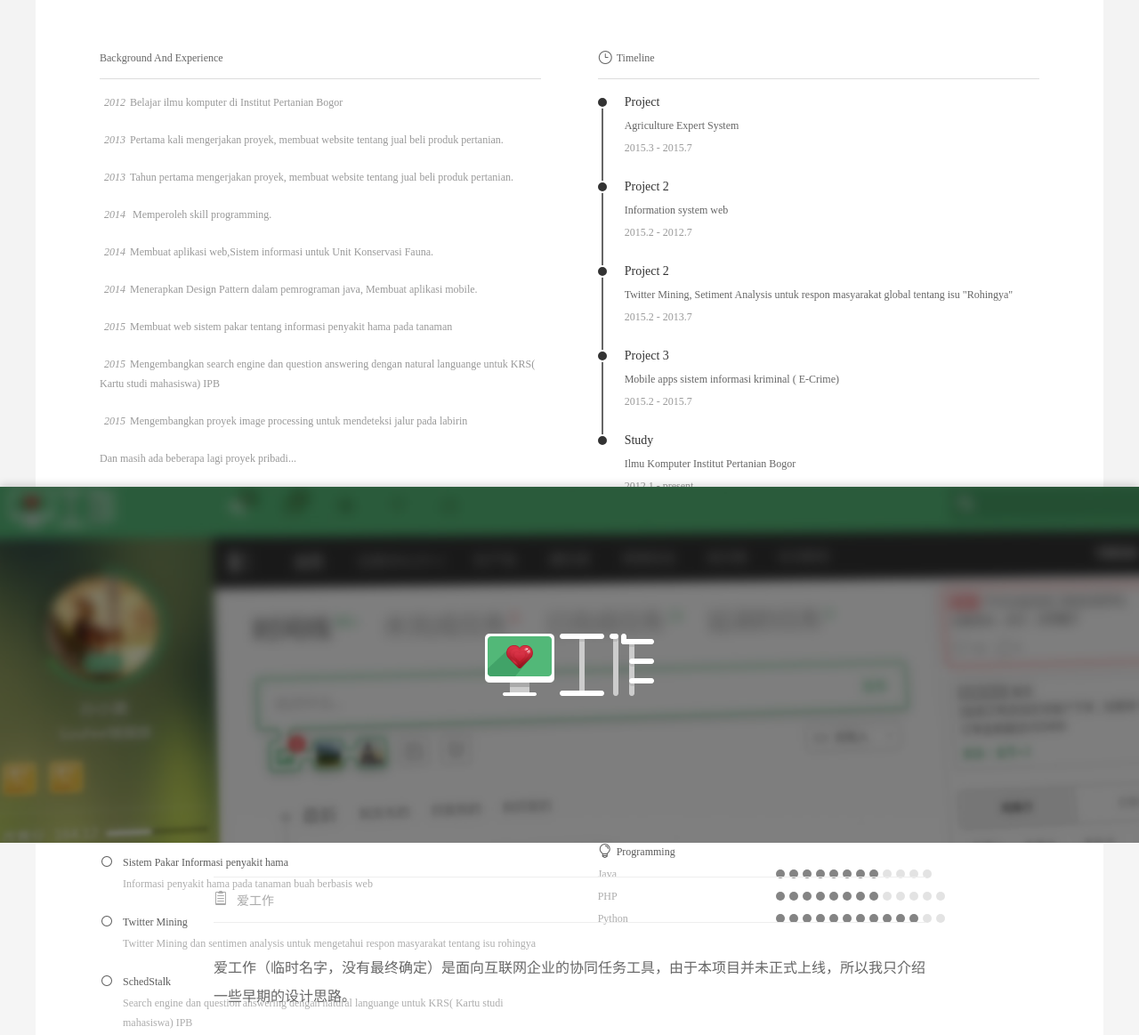
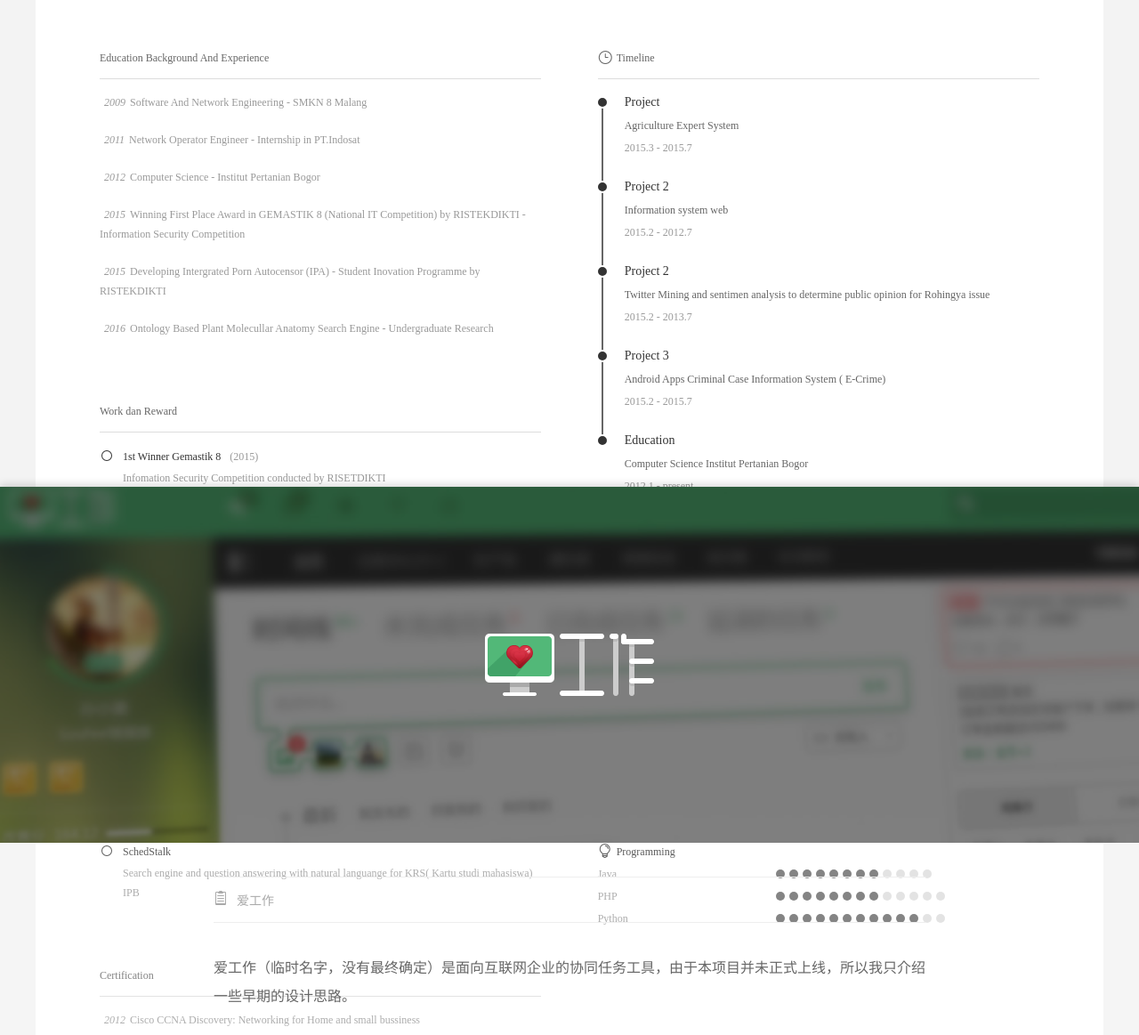
Before and after one commit to Gustibimo/Gustibimo.github.io, a plain HTML site: page cv/index.html in a window 1280 px wide. Shown: the part 253-1416 px from the top of the page at 89% size. Drawn offline with Linux system fonts and the light colour scheme.

Commit message:
Update index.html

```diff
--- a/cv/index.html
+++ b/cv/index.html
@@ -98,68 +98,65 @@
                     <!--left-->
                     <div class="info_area info_left info_content">
 
-                        <h5>Background And Experience</h5>
-                        <p class="desc"><em class="count">2012</em>Belajar ilmu komputer di Institut Pertanian Bogor</p>
+                        <h5>Education Background And Experience</h5>
+                        <p class="desc"><em class="count">2009</em>Software And Network Engineering - SMKN 8 Malang</p>
                         <!-- s1~s5  -->
-                        <p class="desc s1"><em class="count">2013</em>Pertama kali mengerjakan proyek, membuat website tentang jual beli produk pertanian.</p>
-                        <p class="desc s2"><em class="count">2013</em>Tahun pertama mengerjakan proyek, membuat website tentang jual beli produk pertanian.</p>
-                        <p class="desc"><em class="count">2014</em>	Memperoleh skill programming.</p>
-                        <p class="desc s3"><em class="count">2014</em>Membuat aplikasi web,Sistem informasi untuk Unit Konservasi Fauna.</p>
-                        <p class="desc s4"><em class="count">2014</em>Menerapkan Design Pattern dalam pemrograman java, Membuat aplikasi mobile.</p>
-                        <p class="desc s5"><em class="count">2015</em>Membuat web sistem pakar tentang informasi penyakit hama pada tanaman</p>
-                        <p class="desc s5"><em class="count">2015</em>Mengembangkan search engine dan question answering dengan natural languange untuk KRS( Kartu studi mahasiswa) IPB </p>
-                        <p class="desc s5"><em class="count">2015</em>Mengembangkan proyek image processing untuk mendeteksi jalur pada labirin</p>
-                        <p class="desc">Dan masih ada beberapa lagi proyek pribadi...</p>
+                        <p class="desc s1"><em class="count">2011</em>Network Operator Engineer - Internship in PT.Indosat </p>
+                        <p class="desc s1"><em class="count">2012</em>Computer Science - Institut Pertanian Bogor</p>
+                        <p class="desc s2"><em class="count">2015</em>Winning First Place Award in GEMASTIK 8 (National IT Competition) by RISTEKDIKTI - Information Security Competition</p>
+                        <p class="desc"><em class="count">2015</em>Developing Intergrated Porn Autocensor (IPA) - Student Inovation Programme by RISTEKDIKTI</p>
+                        <p class="desc s3"><em class="count">2016</em>Ontology Based Plant Molecullar Anatomy Search Engine - Undergraduate Research </p>
+
 
                         <h5>Work dan Reward</h5>
                         <ul>
  <li class="clearfix">
                                 <div class="con">
-                                    <h3><i aria-hidden="true" data-icon="&#x5b;"></i>Juara 1 Gemastik 8<em>(2015)</em></h3>
-                                    <p>Kompetisi GEMASTIK kategori keamanan jaringan dan sistem informasi</p>
+                                    <h3><i aria-hidden="true" data-icon="&#x5b;"></i>1st Winner Gemastik 8<em>(2015)</em></h3>
+                                    <p>Infomation Security Competition conducted by RISETDIKTI</p>
                                 </div>
                                 <a href="javascript:;" class="btn_go btn_green r5 product_5">lihat<i aria-hidden="true" data-icon="&#x35;"></i></a>
                             </li>
  <li class="clearfix">
                                 <div class="con">
-                                    <h3><i aria-hidden="true" data-icon="&#x5b;"></i>Praktek Kerja Lapang di PT.Indosat cabang Malang<em>(2012)</em></h3>
-                                    <p>Bekerja pada divisi Network Operation and Management (NOM)</p>
-				<p>Bekerja pada divisi Marketing Communication</p>
+                                    <h3><i aria-hidden="true" data-icon="&#x5b;"></i>Intership in PT.Indosat<em>(2012)</em></h3>
+                                    <p>Work in BSS NOM, Responsible to Monitoring and Operate Network</p>
+				<p>Work in Marketing Communication</p>
                                 </div>
 
                             </li>
                             <li class="clearfix">
                                 <div class="con">
-                                    <h3><i aria-hidden="true" data-icon="&#x5b;"></i>AgriService<em>(Jual beli Produk Pertanian)</em></h3>
-                                    <p>Jual beli produk pertanian</p>
+                                    <h3><i aria-hidden="true" data-icon="&#x5b;"></i>AgriService<em>(Agriculture Product e-commerce)</em></h3>
+                                    <p>Agriculture Product e-commerce</p>
                                 </div>
-                                <a href="javascript:;" class="btn_go btn_green product_1 r5">Lihat<i aria-hidden="true" data-icon="&#x35;"></i></a>
+                                <a href="javascript:;" class="btn_go btn_green product_1 r5">lihat<i aria-hidden="true" data-icon="&#x35;"></i></a>
                             </li>
                             <li class="clearfix">
                                 <div class="con">
                                     <h3><i aria-hidden="true" data-icon="&#x5b;"></i>E-crime<em></em></h3>
-                                    <p>Sistem Informasi berita kriminal berbasis Android</p>
+                                    <p>Android based Criminal Case Information System</p>
                                 </div>
                                 <a href="javascript:;" class="btn_go btn_green product_2 r5">Lihat<i aria-hidden="true" data-icon="&#x35;"></i></a>
                             </li>
                             <li class="clearfix">
                                 <div class="con">
-                                    <h3><i aria-hidden="true" data-icon="&#x5b;"></i>Sistem Pakar Informasi penyakit hama<em></em></h3>
-                                    <p>Informasi penyakit hama pada tanaman buah berbasis web</p>
+                                    <h3><i aria-hidden="true" data-icon="&#x5b;"></i>Plant Crop Identification Expert System<em></em></h3>
+                                    <p>Expert System to Identify Crop in Plant</p>
                                 </div>
                                 <a href="javascript:;" class="btn_go btn_green product_3 r5">Lihat<i aria-hidden="true" data-icon="&#x35;"></i></a>
                             </li>
                             <li class="clearfix">
                                 <div class="con">
                                     <h3><i aria-hidden="true" data-icon="&#x5b;"></i>Twitter Mining<em></em></h3>
-                                    <p>Twitter Mining dan sentimen analysis untuk mengetahui respon masyarakat tentang isu rohingya</p>
+                                    <p>Twitter Mining and sentimen analysis to determine public opinion for rohingya issue</p>
                                 </div>
                                 <a href="javascript:;" class="btn_go btn_green product_4 r5">Lihat<i aria-hidden="true" data-icon="&#x35;"></i></a>
                             </li>
                              <li class="clearfix">
                                 <div class="con">
                                     <h3><i aria-hidden="true" data-icon="&#x5b;"></i>SchedStalk<em></em></h3>
-                                    <p>Search engine dan question answering dengan natural languange untuk KRS( Kartu studi mahasiswa) IPB</p>
+                                    <p>Search engine and question answering with natural languange for KRS( Kartu studi mahasiswa) IPB</p>
                                 </div>
                                 <a href="javascript:;" class="btn_go btn_green product_4 r5">Lihat<i aria-hidden="true" data-icon="&#x35;"></i></a>
                             </li>
@@ -213,7 +210,7 @@
                                 <!--内容-->
                                 <div class="con">
                                     <h3>Project 2</h3>
-                                    <p>Twitter Mining, Setiment Analysis untuk respon masyarakat global tentang isu "Rohingya"</p>
+                                    <p>Twitter Mining and sentimen analysis to determine public opinion for Rohingya issue</p>
                                     <p class="desc">2015.2 - 2013.7</p>
                                 </div>
                             </li>
@@ -223,7 +220,7 @@
                                 <!--内容-->
                                 <div class="con">
                                     <h3>Project 3</h3>
-                                    <p>Mobile apps sistem informasi kriminal ( E-Crime)</p>
+                                    <p>Android Apps Criminal Case Information System ( E-Crime)</p>
                                     <p class="desc">2015.2 - 2015.7</p>
                                 </div>
                             </li>
@@ -232,9 +229,9 @@
                                 <div class="dot"><b></b></div>
                                 <!--内容-->
                                 <div class="con">
-                                    <h3>Study</h3>
-                                    <p>Ilmu Komputer Institut Pertanian Bogor</p>
-                                    <p class="desc">2012.1 - present</p>
+                                    <h3>Education</h3>
+                                    <p>Computer Science Institut Pertanian Bogor</p>
+                                    <p class="desc s1">2012.1 - present</p>
                                 </div>
                             </li>
                         </ul>
```
